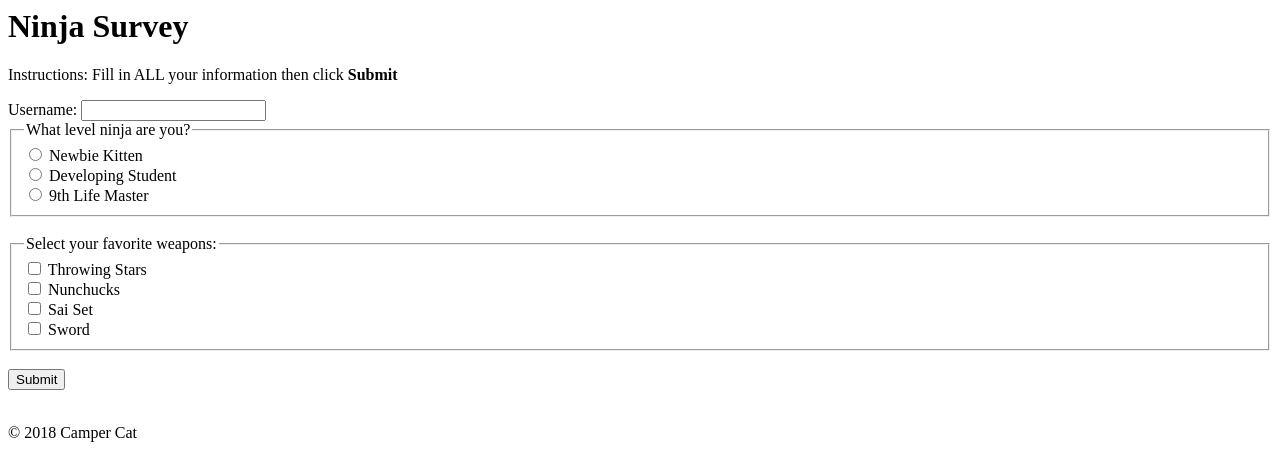
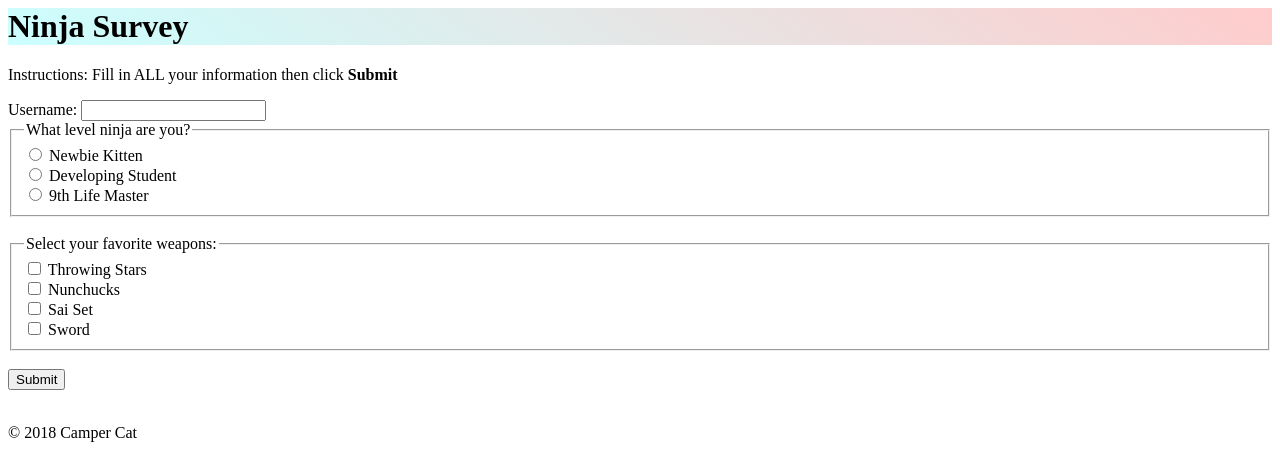
Before and after one commit to antoniodomingo/antoniodomingo.github.io, a plain HTML site: page index.html in a window 1280 px wide. Drawn offline with Linux system fonts and the light colour scheme.

Commit message:
Update index.html

```diff
--- a/index.html
+++ b/index.html
@@ -7,7 +7,7 @@
 
   h1{
   color: linear-gradient(35deg, #CCFFFF, #FFCCCC);
-  background-color: linear-gradient(35deg, #CCFFFF, #FFCCCC);
+  background: linear-gradient(35deg, #CCFFFF, #FFCCCC);
   }
 
   ball{
```
